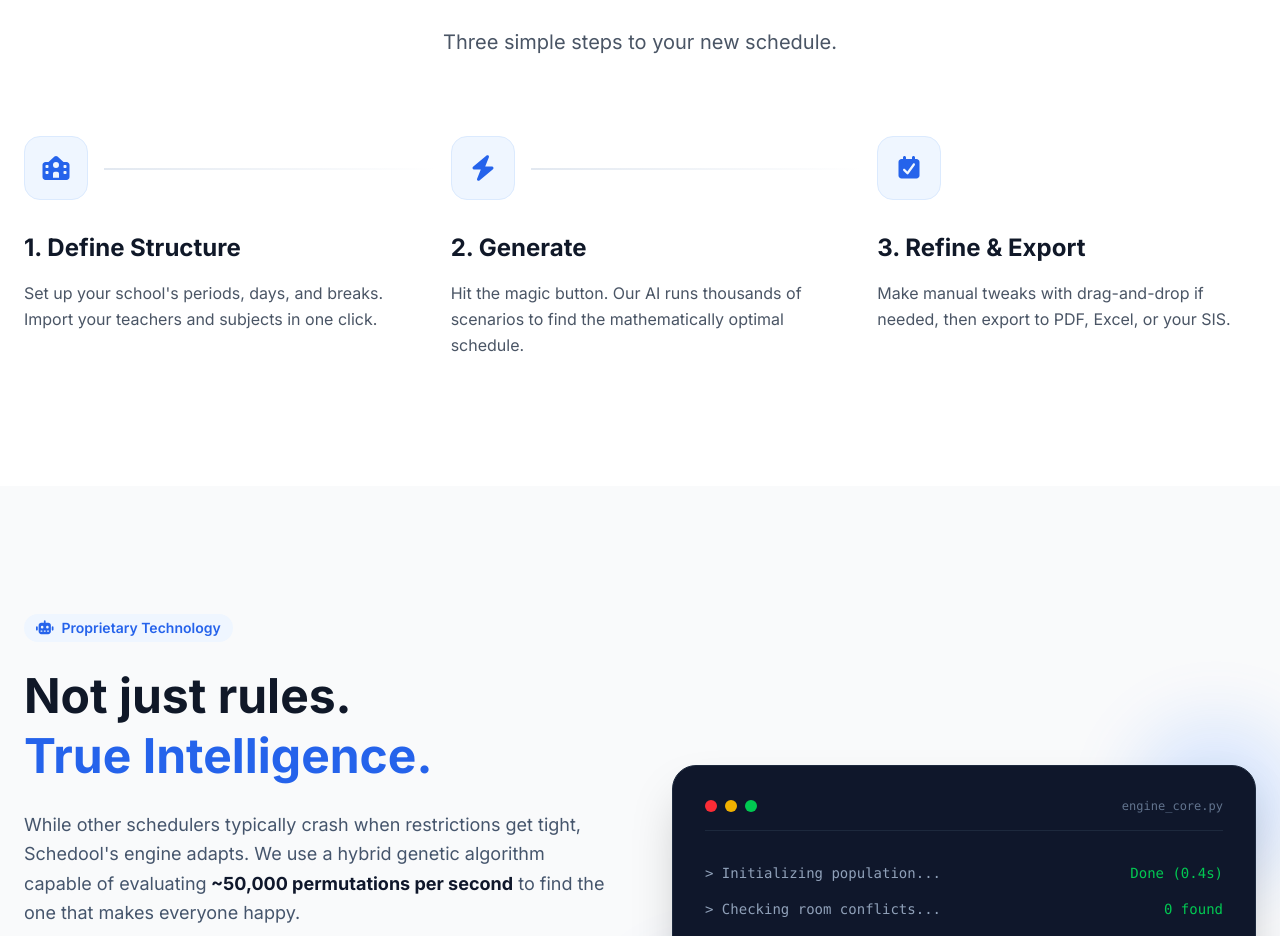
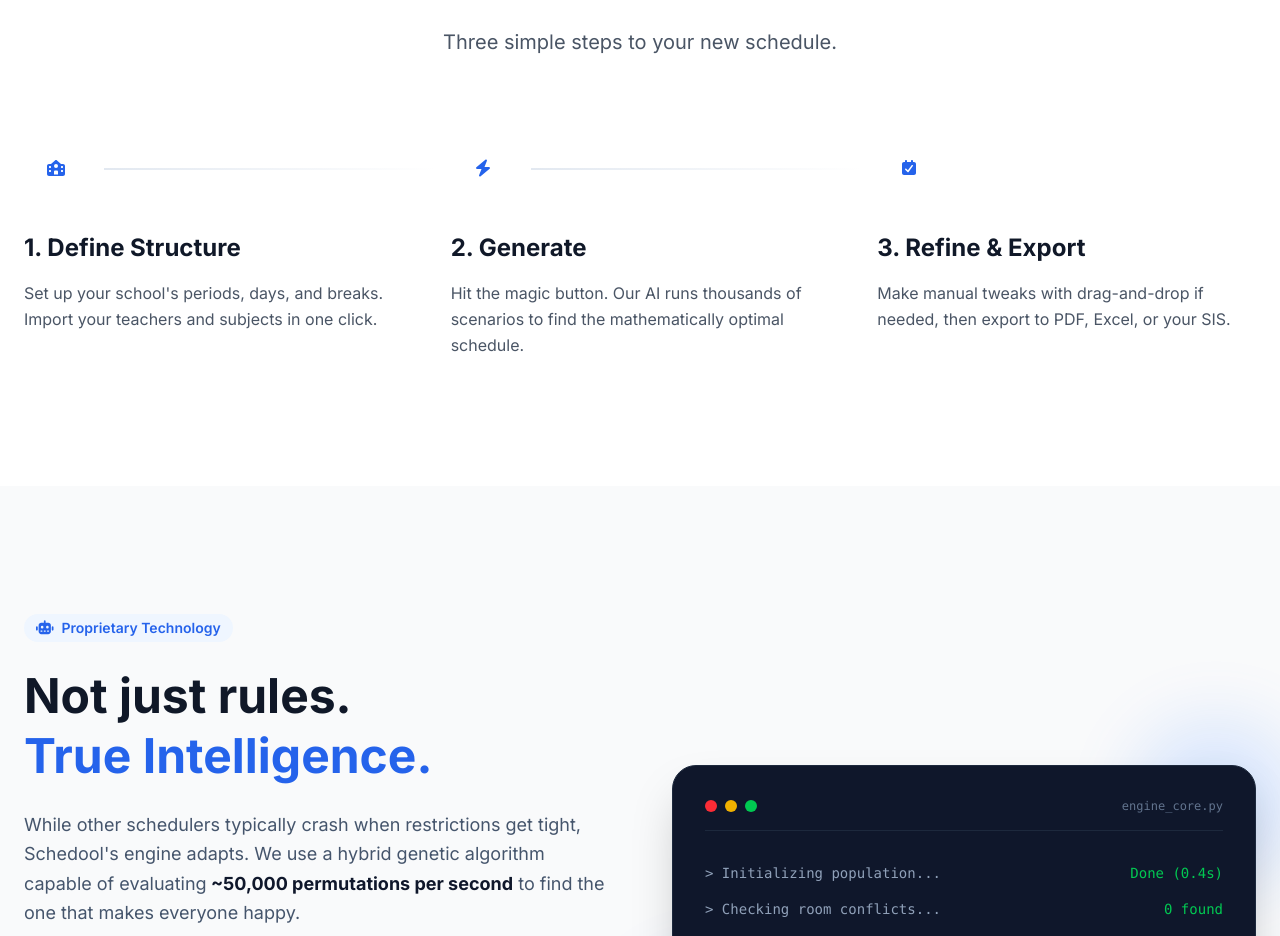
Before and after one commit to asiriji-lab/expose-readable, a Next.js app: page / in a window 1280 px wide. Shown: the part 1962-2898 px from the top of the page. Built offline with nearby package versions, Linux system fonts and the light colour scheme.

Commit message:
Update package-lock.json

```diff
--- a/app/(admin)/input/_components/CsvEditor.tsx
+++ b/app/(admin)/input/_components/CsvEditor.tsx
@@ -1,6 +1,6 @@
 import React, { useState, useEffect, useRef, useCallback } from 'react';
 import Papa from 'papaparse';
-import * as XLSX from 'xlsx';
+import * as XLSX from 'xlsx-js-style';
 import { Workbook } from "@fortune-sheet/react";
 import "@fortune-sheet/react/dist/index.css";
 
--- a/app/(admin)/input/_components/validationUtils.ts
+++ b/app/(admin)/input/_components/validationUtils.ts
@@ -1,5 +1,5 @@
 import Papa from 'papaparse';
-import * as XLSX from 'xlsx';
+import * as XLSX from 'xlsx-js-style';
 
 // Validation Rules by Column Index (0-based)
 export const CURRICULUM_VALIDATION_RULES: Record<number, { pattern: RegExp; message: string }> = {
--- a/app/page.tsx
+++ b/app/page.tsx
@@ -176,8 +176,8 @@ export default function Home() {
               }
             ].map((step, i) => (
               <div key={i} className="relative group">
-                <div className="w-16 h-16 rounded-2xl bg-blue-50 border border-blue-100 flex items-center justify-center text-primary text-2xl mb-8 group-hover:scale-110 transition-transform duration-300">
-                  <FontAwesomeIcon icon={step.icon} />
+                <div className="w-16 h-16 text-primary mb-8 flex items-center justify-center group-hover:scale-110 transition-transform duration-300">
+                  <FontAwesomeIcon icon={step.icon} className="w-full h-full" />
                 </div>
                 <h3 className="text-2xl font-bold text-gray-900 mb-4">{step.title}</h3>
                 <p className="text-gray-600 leading-relaxed">{step.desc}</p>
--- a/package.json
+++ b/package.json
@@ -19,7 +19,7 @@
     "papaparse": "^5.5.3",
     "react": "19.2.0",
     "react-dom": "19.2.0",
-    "xlsx": "^0.18.5"
+    "xlsx-js-style": "^1.2.0"
   },
   "devDependencies": {
     "@tailwindcss/postcss": "^4",
@@ -29,6 +29,7 @@
     "@types/react": "^19",
     "@types/react-dom": "^19",
     "@vitejs/plugin-react": "^5.1.2",
+    "baseline-browser-mapping": "^2.10.0",
     "eslint": "^9",
     "eslint-config-next": "16.0.1",
     "jsdom": "^27.4.0",
```
Also changed, not shown: 2 other files (tests, documents, lock files or other folders).
